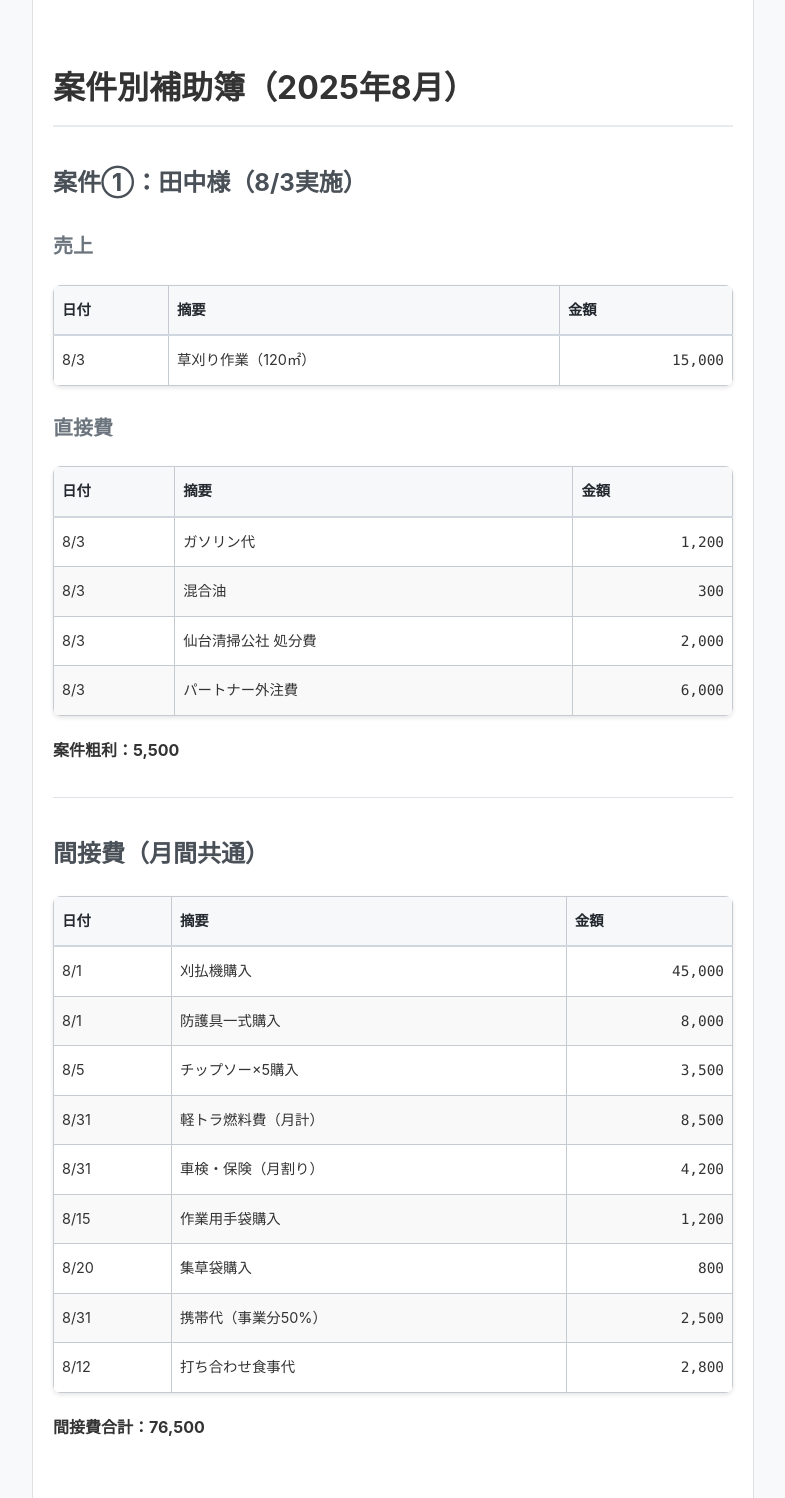
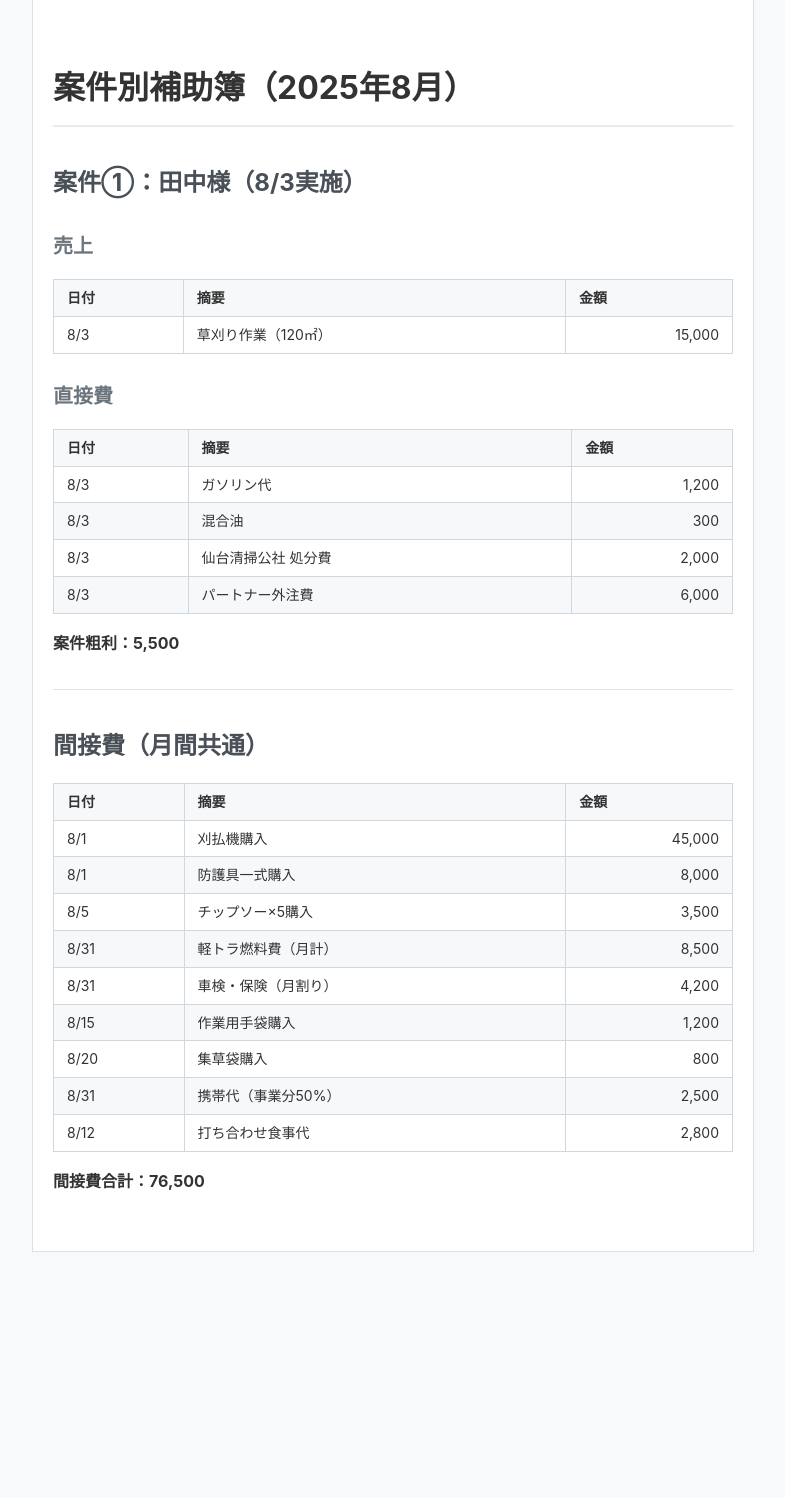
Before and after one commit to Rioto3/docs, a Jekyll site: the page built from quic-wcut/accounting-sample1-each-task-and-indirect-costs.md, in a window 1280 px wide. Shown: the whole page, without its empty margins (247-1032 px from the left). Built offline with Jekyll 4.4.1, drawn with Linux system fonts in a browser that asks for light colours; our own code applies the rules of GitHub Pages for plain Markdown files; after the commit the page ends 1251 px from its top, so only the background shows below that.

Commit message:
Apply GitHub-style table styling with forced rendering

```diff
--- a/_layouts/default.html
+++ b/_layouts/default.html
@@ -112,50 +112,49 @@
             margin: 2em 0;
         }
 
-        /* 改善されたテーブルスタイル */
+        /* 強制テーブルスタイル - GitHub風 */
         table {
             width: 100%;
+            margin: 16px 0;
             border-collapse: collapse;
-            margin: 1.5em 0;
-            font-size: 0.9em;
-            box-shadow: 0 2px 4px rgba(0,0,0,0.1);
-            border-radius: 8px;
-            overflow: hidden;
-            background-color: white;
+            border-spacing: 0;
+            display: table !important;
+            border: 1px solid #d0d7de;
+            border-radius: 6px;
+            font-size: 14px;
         }
 
         th, td {
-            border: 1px solid #c6cbd1;
-            padding: 12px 8px;
+            padding: 6px 13px;
+            border: 1px solid #d0d7de;
             text-align: left;
-            vertical-align: top;
-            white-space: nowrap;
+            vertical-align: middle;
         }
 
         th {
+            font-weight: 600;
             background-color: #f6f8fa;
-            font-weight: 600;
-            color: #24292f;
-            border-bottom: 2px solid #d0d7de;
+            border-bottom: 1px solid #d0d7de;
         }
 
-        tr:nth-child(even) {
-            background-color: #f9f9f9;
+        tr {
+            border-top: 1px solid #d0d7de;
         }
 
-        tr:hover {
-            background-color: #f5f5f5;
+        tr:nth-child(2n) {
+            background-color: #f6f8fa;
         }
 
-        /* 数値列の右寄せ */
+        /* 数値列右寄せ */
         td:last-child {
             text-align: right;
-            font-family: 'SFMono-Regular', Consolas, 'Liberation Mono', Menlo, monospace;
         }
 
-        /* テーブル強制表示 */
+        /* 確実にテーブルとして表示 */
         .markdown-body table,
-        table {
+        article table,
+        main table,
+        div table {
             display: table !important;
             border-collapse: collapse !important;
         }
@@ -163,15 +162,14 @@
         /* モバイル対応 */
         @media (max-width: 768px) {
             table {
-                font-size: 0.8em;
+                font-size: 12px;
                 display: block;
                 overflow-x: auto;
                 white-space: nowrap;
             }
 
             th, td {
-                padding: 8px 6px;
-                min-width: 100px;
+                padding: 4px 6px;
             }
         }
     </style>
```
